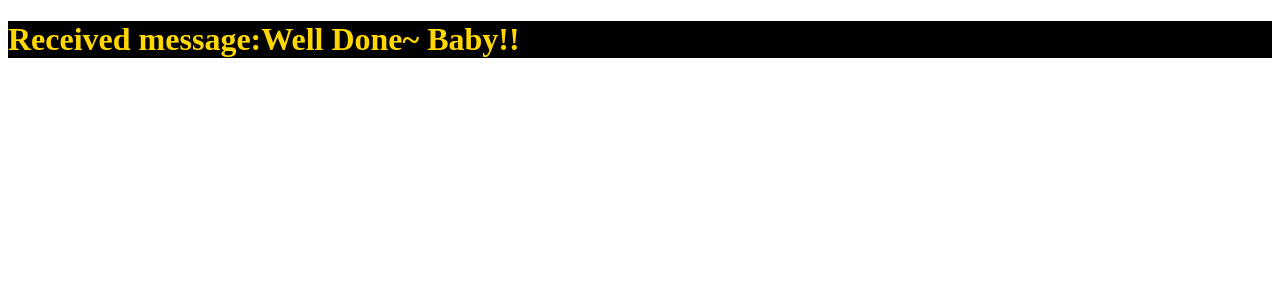
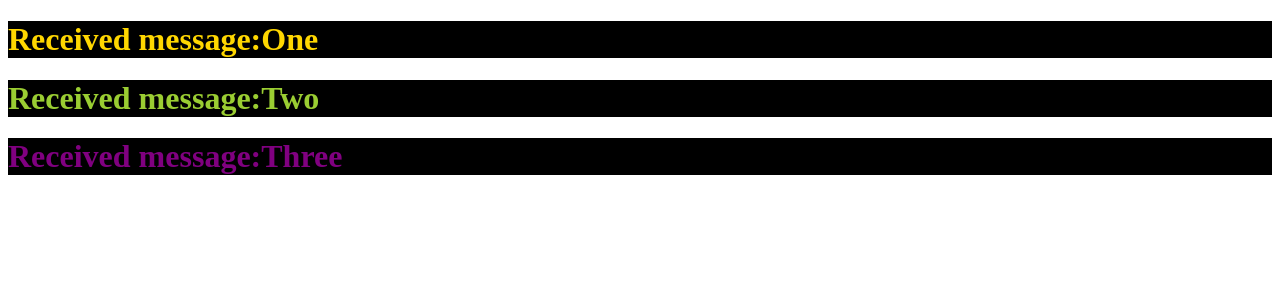
Before and after one commit to WeiHaoEric/react_30days, a React (Create React App) app in the folder my-app/: page / in a window 1280 px wide. Shown: the top 300 px of the page. Built offline with nearby package versions, Linux system fonts and the light colour scheme.

Commit message:
day5: loop to create components with key

```diff
--- a/my-app/src/index.js
+++ b/my-app/src/index.js
@@ -2,10 +2,37 @@ import React from 'react';
 import ReactDOM from 'react-dom';
 import HelloWorld from "./components/HelloWorld" //<-- 引入我們的HelloWorld component
 
+
+// 新增以下兩個array
+const ColorTable = ["gold", "yellowgreen", "purple"]
+const TitleList = ["One", "Two", "Three"];
+
+function moreHelloWorlds(num){
+  let compList = [];  //<-- 宣告一個空的array list, 準備儲存重複的
+  // for (let i=0; i<num; i++){
+  //   compList.push(<HelloWorld msg={"Well Done~ Baby!!"}
+  //                             fontColor={"gold"}   //<--加入文字顏色
+  //                             bgColor={"black"}    //<--加入背景顏色
+  //                 />);
+  // }
+
+  // 改用map來寫一下
+  compList = TitleList.map((title, id)=>{
+    return(<HelloWorld
+              key={title+id}
+              msg={title}
+              fontColor={ColorTable[id]}   //<--加入文字顏色
+              bgColor={"black"}    //<--加入背景顏色
+            />)
+  })
+
+
+  return compList; //<-- 回傳array list
+}
+
+
+
 ReactDOM.render(
-    <HelloWorld msg={"Well Done~ Baby!!"}
-                fontColor={"gold"}   //<--加入文字顏色
-                bgColor={"black"}    //<--加入背景顏色
-                />,   //<-- 使用它就像用一個<>標籤符號，裡頭放入HelloWorld, 並在尾端給他一個 /，做為結尾
+  moreHelloWorlds(3), //<-- 接收到moreHelloWorlds(3)產生的3個components, 並render出去
   document.getElementById('root')
 );
```
